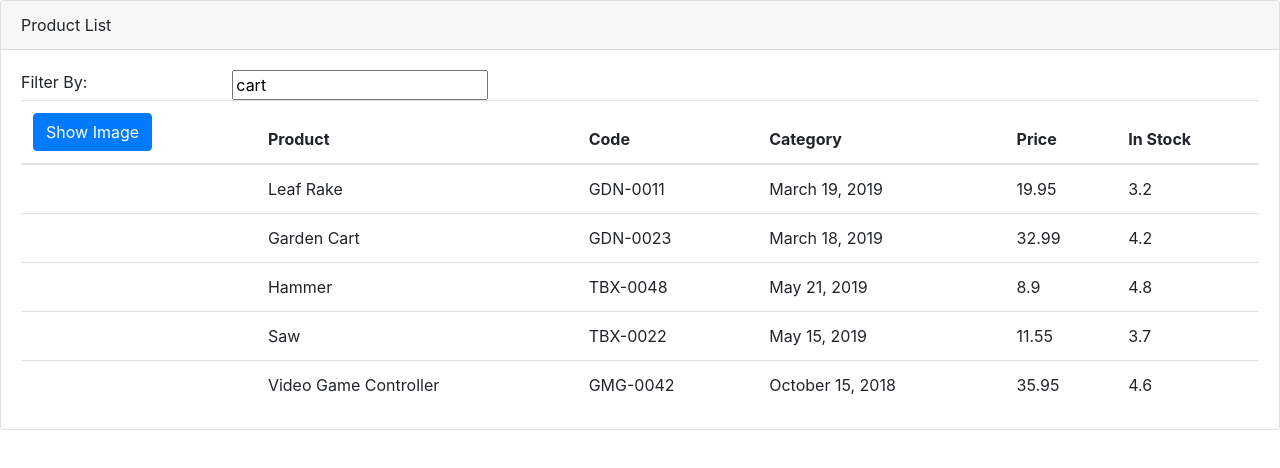
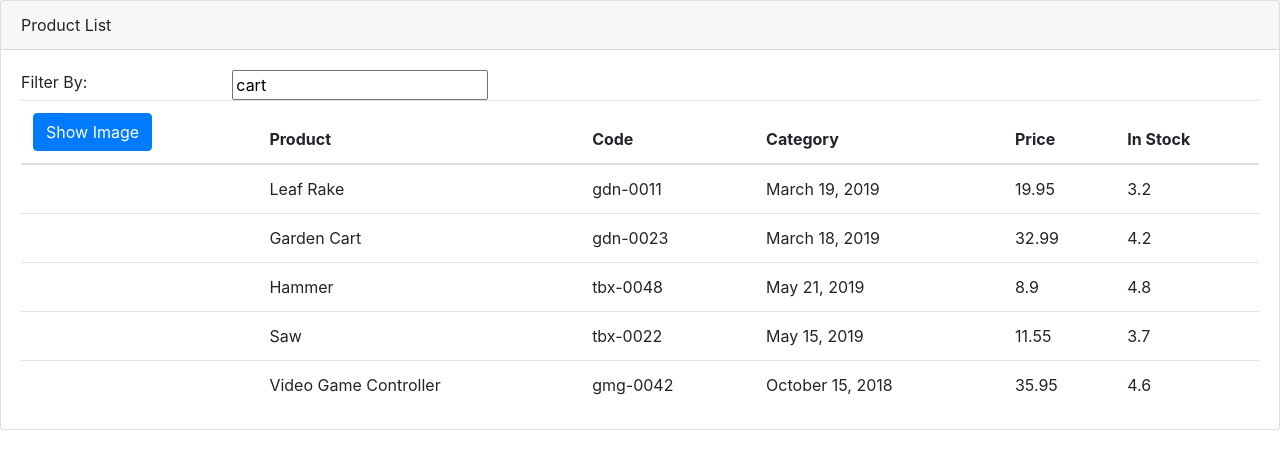
Before and after one commit to brookhutchinson/apm, an Angular app: page / in a window 1280 px wide. Shown: the top 468 px of the page. Built offline with nearby package versions, Linux system fonts and the light colour scheme.

Commit message:
Use lowercase pipe to format productCode as lowercase

```diff
--- a/src/app/modules/product/components/product-list/product-list.component.html
+++ b/src/app/modules/product/components/product-list/product-list.component.html
@@ -31,7 +31,7 @@
           <tr *ngFor="let product of products">
             <td><img *ngIf="showImage" [src]="product.imageUrl" [style.margin.px]="imageMargin" [style.width.px]="imageWidth" [title]="product.productName"></td>
             <td>{{ product.productName }}</td>
-            <td>{{ product.productCode }}</td>
+            <td>{{ product.productCode | lowercase }}</td>
             <td>{{ product.releaseDate }}</td>
             <td>{{ product.price }}</td>
             <td>{{ product.starRating }}</td>
```
